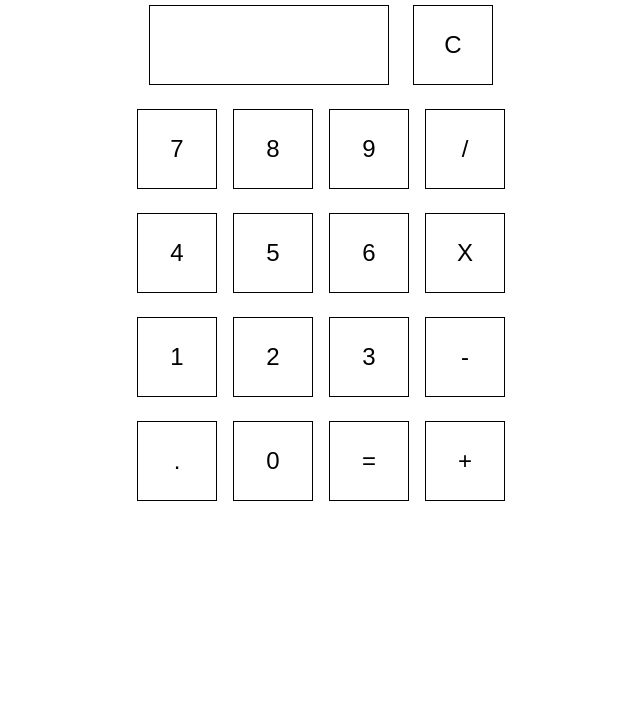
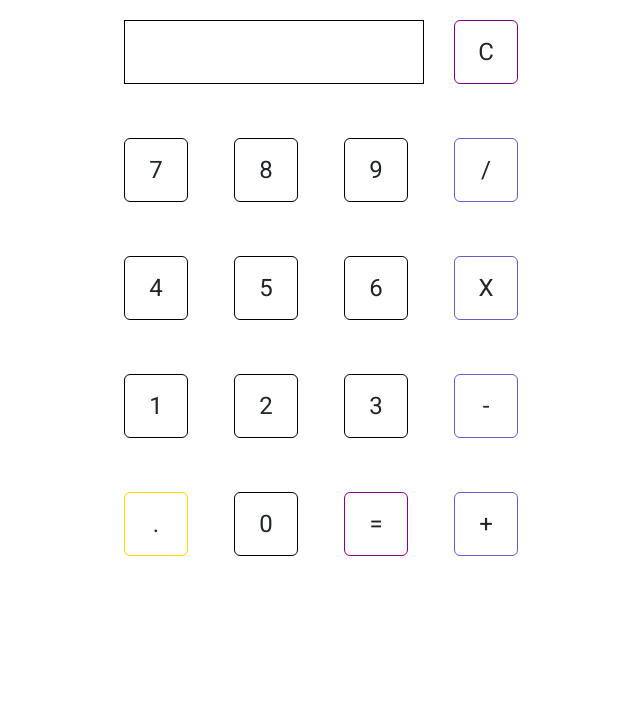
Before and after one commit to itsaissa/calculator, a plain HTML site: page index.html in a window 1280 px wide. Shown: the part 75-800 px from the top of the page, without its empty margins (319-959 px from the left). Drawn offline with nearby package versions, Linux system fonts and the light colour scheme.

Commit message:
Create and style calculator

```diff
--- a/index.html
+++ b/index.html
@@ -4,6 +4,7 @@
     <meta charset="UTF-8">
     <meta http-equiv="X-UA-Compatible" content="IE=edge">
     <meta name="viewport" content="width=device-width, initial-scale=1.0">
+    <link href="https://cdn.jsdelivr.net/npm/bootstrap@5.2.2/dist/css/bootstrap.min.css" rel="stylesheet" integrity="sha384-Zenh87qX5JnK2Jl0vWa8Ck2rdkQ2Bzep5IDxbcnCeuOxjzrPF/et3URy9Bv1WTRi" crossorigin="anonymous">
     <link rel="stylesheet" href="./styles.css">
     <link rel="stylesheet" href="https://fonts.googleapis.com/css?family=Roboto|Nunito">
     <script src="./main.js"></script>
@@ -15,32 +16,32 @@
     </header>
     <div class="calculator">
         <div class="first-row">
-            <div class="screen"></div>
-            <button class="clear operator">C</button>
+            <div id="screen"></div>
+            <button class="btn clear">C</button>
         </div>
         <div class="rows">
-            <button class="number">7</button>
-            <button class="number">8</button>
-            <button class="number">9</button>
-            <button class="operator">/</button>
+            <button class="btn number">7</button>
+            <button class="btn number">8</button>
+            <button class="btn number">9</button>
+            <button class="btn operator">/</button>
         </div>
         <div class="rows">
-            <button class="number">4</button>
-            <button class="number">5</button>
-            <button class="number">6</button>
-            <button class="operator">X</button>
+            <button class="btn number">4</button>
+            <button class="btn number">5</button>
+            <button class="btn number">6</button>
+            <button class="btn operator">X</button>
         </div>
         <div class="rows">
-            <button class="number">1</button>
-            <button class="number">2</button>
-            <button class="number">3</button>
-            <button class="operator">-</button>
+            <button class="btn number">1</button>
+            <button class="btn number">2</button>
+            <button class="btn number">3</button>
+            <button class="btn operator">-</button>
         </div>
         <div class="rows">
-            <button class="decimal">.</button>
-            <button class="number">0</button>
-            <button class="equal">=</button>
-            <button class="operator">+</button>
+            <button class="btn decimal">.</button>
+            <button class="btn number">0</button>
+            <button class="btn equal">=</button>
+            <button class="btn operator">+</button>
         </div>
 
     </div>
--- a/styles.css
+++ b/styles.css
@@ -35,24 +35,56 @@ body{
     gap: 16px;
 }
 
-.screen{
+.btn{
+    width: 64px;
+    height: 64px;
+    margin: 15px;
+    font-size: 24px;
+}
+
+.decimal{
+    border: 1px solid gold;
+}
+.decimal:hover{
+    background-color: gold;
+}
+.operator{
+    border: 1px solid slateblue;
+}
+.operator:hover{
+    background-color: slateblue;
+}
+.number{
     border: 1px solid black;
-    width: 240px;
-    height: 80px;
+}
+.number:hover{
+    background-color: black;
+    color: white;
+}
+.equal{
+    border: 1px solid darkmagenta;
+}
+.equal:hover{
+    background-color: darkmagenta;
+    color: white;
+}
+.clear{
+    border: 1px solid purple;
+}
+.clear:hover{
+    background-color: purple;
+}
+
+#screen{
+    width: 300px;
+    border: 1px solid black;
+    height: 64px;
+    margin: 15px;
 }
 
 .first-row{
     display: flex;
-    width: max-content;
-    justify-content: space-around;
+    justify-content: space-between;
     align-items: center;
-    gap: 24px
+    flex-direction: row;
 }
-
-button{
-    width: 80px;
-    height: 80px;
-    background-color: transparent;
-    border: 1px solid black;
-    font-size: 24px;
-}
```
